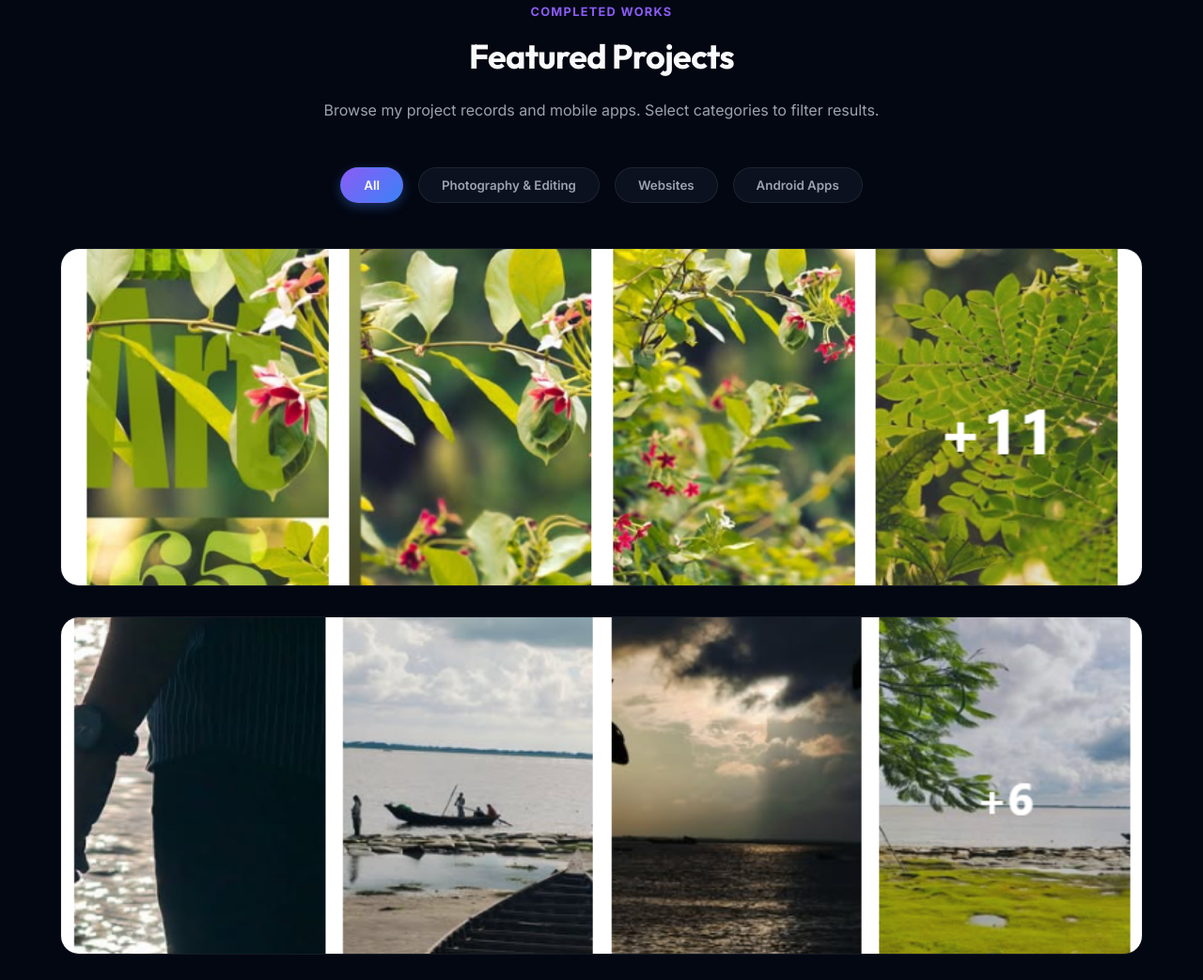
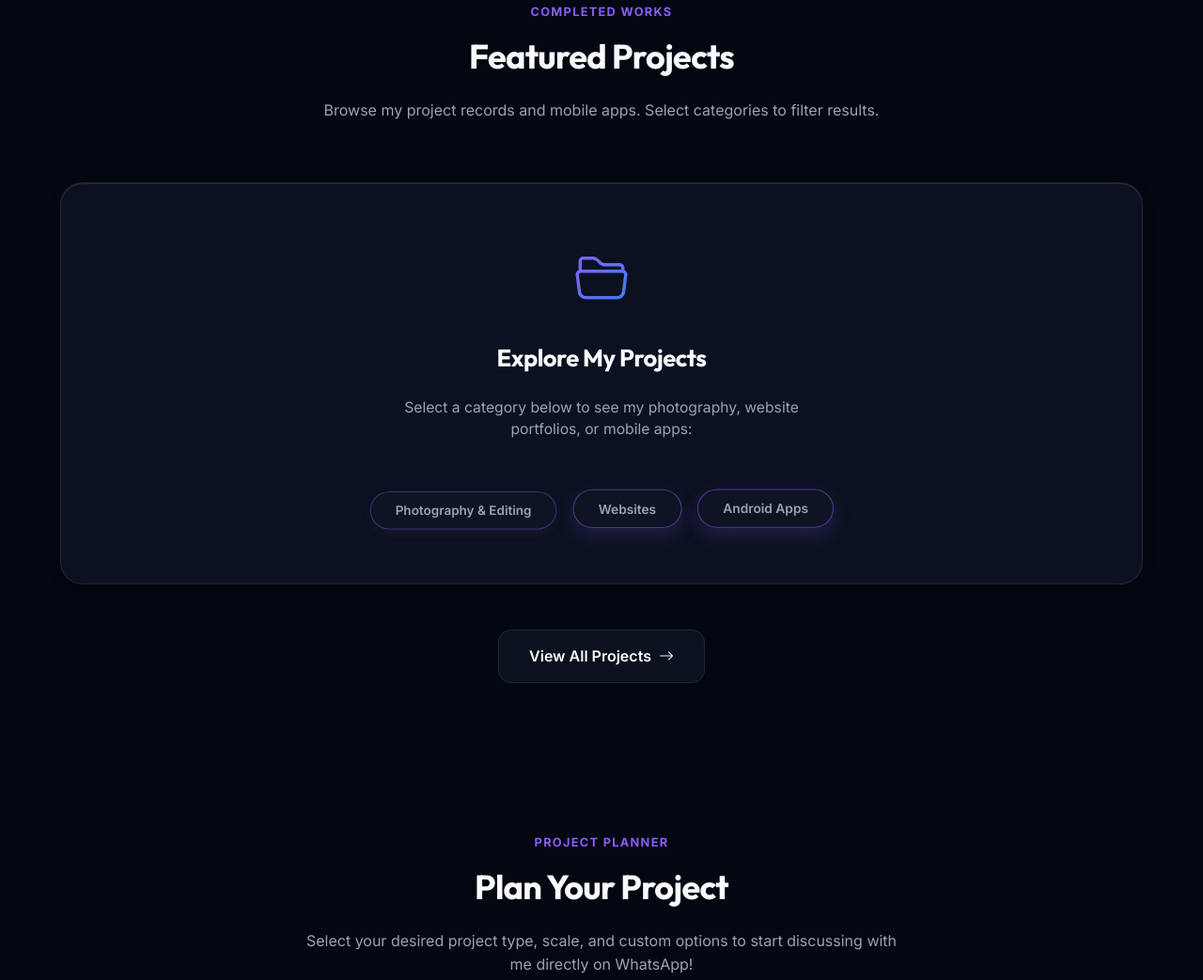
Before and after one commit to shariarna/ZAim.rohan, a plain HTML site: page index.html in a window 1280 px wide. Shown: the part 2101-3144 px from the top of the page at 94% size. Drawn offline with nearby package versions, Linux system fonts and the light colour scheme.

Commit message:
Feature: Portfolio filter options inside empty state card - no projects shown on initial load, category buttons pulsing inside glass card, smooth transition on click

```diff
--- a/app.js
+++ b/app.js
@@ -368,6 +368,13 @@ function renderPortfolioItems(lang = 'en') {
 
   grid.innerHTML = '';
 
+  // Check if there is an active filter button currently
+  const activeFilterBtn = document.querySelector('.portfolio-filters .filter-btn.active');
+  const activeFilter = activeFilterBtn ? activeFilterBtn.getAttribute('data-filter') : null;
+
+  // If there is no active filter button, hide all items initially and show the empty state message
+  const hideAllInitially = !activeFilter;
+
   portfolioProjects.forEach(proj => {
     const title = lang === 'bd' ? proj.title_bd : proj.title_en;
     const desc = lang === 'bd' ? proj.desc_bd : proj.desc_en;
@@ -381,6 +388,14 @@ function renderPortfolioItems(lang = 'en') {
     item.setAttribute('data-title', title);
     item.setAttribute('data-desc', desc);
 
+    if (hideAllInitially) {
+      item.style.display = 'none';
+      item.style.opacity = '0';
+    } else if (activeFilter && activeFilter !== 'all' && proj.category !== activeFilter) {
+      item.style.display = 'none';
+      item.style.opacity = '0';
+    }
+
     item.innerHTML = `
       <img src="${proj.image}" alt="${title}" class="portfolio-img" loading="lazy">
       <div class="portfolio-overlay">
@@ -392,6 +407,53 @@ function renderPortfolioItems(lang = 'en') {
 
     grid.appendChild(item);
   });
+
+  if (hideAllInitially) {
+    // Append beautiful empty state message
+    const emptyState = document.createElement('div');
+    emptyState.id = 'portfolioEmptyState';
+    emptyState.className = 'portfolio-empty-state glass-panel reveal active';
+    emptyState.style.gridColumn = '1 / -1';
+    emptyState.style.padding = '3.5rem 2rem';
+    emptyState.style.textAlign = 'center';
+    emptyState.style.display = 'flex';
+    emptyState.style.flexDirection = 'column';
+    emptyState.style.alignItems = 'center';
+    emptyState.style.justifyContent = 'center';
+    emptyState.style.gap = '1.25rem';
+
+    const msgIcon = '<i class="bi bi-folder2-open text-gradient-primary" style="font-size: 3.5rem;"></i>';
+    const msgTitle = lang === 'bd' ? 'আমার প্রজেক্টগুলো দেখুন' : 'Explore My Projects';
+    const msgDesc = lang === 'bd' ? 'আমার করা কাজগুলো দেখতে নিচে যেকোনো একটি ক্যাটাগরি নির্বাচন করুন:' : 'Select a category below to see my photography, website portfolios, or mobile apps:';
+
+    // Dynamically retrieve labels for empty state buttons
+    const btnPhotoLabel = translations[lang]['filter_photography'];
+    const btnWebLabel = translations[lang]['filter_websites'];
+    const btnAppLabel = translations[lang]['filter_apps'];
+
+    emptyState.innerHTML = `
+      ${msgIcon}
+      <h3 style="font-size: 1.6rem; font-weight: 700; margin: 0;">${msgTitle}</h3>
+      <p style="color: var(--text-secondary); max-width: 480px; margin: 0 0 0.5rem 0; font-size: 0.98rem; line-height: 1.5;">${msgDesc}</p>
+      <div class="portfolio-empty-state-filters">
+        <button class="filter-btn empty-state-btn" data-filter="photography">${btnPhotoLabel}</button>
+        <button class="filter-btn empty-state-btn" data-filter="websites">${btnWebLabel}</button>
+        <button class="filter-btn empty-state-btn" data-filter="apps">${btnAppLabel}</button>
+      </div>
+    `;
+    grid.appendChild(emptyState);
+
+    // Wire up event listeners to empty state buttons to trigger topFilters
+    emptyState.querySelectorAll('.empty-state-btn').forEach(btn => {
+      btn.addEventListener('click', () => {
+        const filterVal = btn.getAttribute('data-filter');
+        const topBtn = document.querySelector(`#topFilters .filter-btn[data-filter="${filterVal}"]`);
+        if (topBtn) {
+          topBtn.click();
+        }
+      });
+    });
+  }
 
   bindLightboxEvents();
   initTiltEffect(); // Re-apply tilt to newly generated items
@@ -689,15 +751,39 @@ function initFloatingWidget() {
 
 // --- Portfolio Filters Binding ---
 function initFilters() {
+  const filtersContainer = document.querySelector('.portfolio-filters');
   const filters = document.querySelectorAll('.filter-btn');
+
+  // Set has-active if there's already an active filter on load
+  const hasActiveInitially = document.querySelector('.portfolio-filters .filter-btn.active');
+  if (hasActiveInitially && filtersContainer) {
+    filtersContainer.classList.add('has-active');
+  }
 
   filters.forEach(btn => {
     btn.addEventListener('click', () => {
       filters.forEach(b => b.classList.remove('active'));
       btn.classList.add('active');
+      if (filtersContainer) {
+        filtersContainer.classList.add('has-active');
+
+        // Show topFilters smoothly if it was hidden
+        if (filtersContainer.id === 'topFilters') {
+          filtersContainer.style.display = 'flex';
+          setTimeout(() => {
+            filtersContainer.style.opacity = '1';
+            filtersContainer.style.transform = 'translateY(0)';
+          }, 50);
+        }
+      }
 
       const filterValue = btn.getAttribute('data-filter');
       const items = document.querySelectorAll('.portfolio-item');
+
+      const emptyState = document.getElementById('portfolioEmptyState');
+      if (emptyState) {
+        emptyState.style.display = 'none';
+      }
 
       items.forEach(item => {
         if (filterValue === 'all' || item.getAttribute('data-category') === filterValue) {
--- a/index.html
+++ b/index.html
@@ -258,8 +258,7 @@
         <p class="section-desc" data-translate="portfolio_desc">Browse my project records, mobile apps, and photography captures. Select categories to filter results.</p>
       </div>
 
-      <div class="portfolio-filters">
-        <button class="filter-btn active" data-filter="all" data-translate="filter_all">All</button>
+      <div class="portfolio-filters" id="topFilters" style="display: none; opacity: 0; transition: opacity 0.4s ease, transform 0.4s ease; transform: translateY(-10px);">
         <button class="filter-btn" data-filter="photography" data-translate="filter_photography">Photography &amp; Editing</button>
         <button class="filter-btn" data-filter="websites" data-translate="filter_websites">Websites</button>
         <button class="filter-btn" data-filter="apps" data-translate="filter_apps">Android Apps</button>
--- a/style.css
+++ b/style.css
@@ -729,7 +729,7 @@ body[data-theme="light"] .contact-icon {
 .portfolio-filters {
   display: flex;
   justify-content: center;
-  gap: 1rem;
+  gap: 1.25rem;
   margin-bottom: 3rem;
   flex-wrap: wrap;
 }
@@ -738,18 +738,92 @@ body[data-theme="light"] .contact-icon {
   background: var(--bg-card);
   border: 1px solid var(--border-color);
   color: var(--text-secondary);
-  padding: 0.6rem 1.5rem;
+  padding: 0.7rem 1.6rem;
   border-radius: 30px;
   font-weight: 600;
   cursor: pointer;
-  transition: all 0.3s ease;
+  transition: all 0.4s cubic-bezier(0.16, 1, 0.3, 1);
 }
 
 .filter-btn:hover, .filter-btn.active {
   background: var(--primary-gradient);
   color: #fff;
   border-color: transparent;
-  box-shadow: 0 4px 12px var(--glow-primary);
+  box-shadow: 0 8px 24px var(--glow-primary);
+  transform: translateY(-2px);
+}
+
+/* Pulse highlight animation when NO filter has been clicked yet */
+.portfolio-filters:not(.has-active) .filter-btn {
+  animation: filterPulse 2.5s infinite ease-in-out;
+  border-color: rgba(139, 92, 246, 0.25);
+}
+
+.portfolio-filters:not(.has-active) .filter-btn:nth-child(1) {
+  animation-delay: 0s;
+}
+
+.portfolio-filters:not(.has-active) .filter-btn:nth-child(2) {
+  animation-delay: 0.4s;
+}
+
+.portfolio-filters:not(.has-active) .filter-btn:nth-child(3) {
+  animation-delay: 0.8s;
+}
+
+@keyframes filterPulse {
+  0%, 100% {
+    transform: translateY(0) scale(1);
+    box-shadow: var(--shadow-sm);
+  }
+  50% {
+    transform: translateY(-4px) scale(1.03);
+    border-color: rgba(139, 92, 246, 0.55);
+    box-shadow: 0 8px 20px rgba(139, 92, 246, 0.2);
+  }
+}
+
+/* Portfolio Empty State styles */
+.portfolio-empty-state {
+  margin-top: 1rem;
+  transition: all var(--transition-speed) ease;
+}
+
+.portfolio-empty-state-filters {
+  display: flex;
+  justify-content: center;
+  gap: 1.25rem;
+  margin-top: 1.75rem;
+  flex-wrap: wrap;
+}
+
+.portfolio-empty-state-filters .filter-btn {
+  animation: filterPulse 2.5s infinite ease-in-out;
+  border-color: rgba(139, 92, 246, 0.25);
+  box-shadow: 0 4px 15px rgba(139, 92, 246, 0.08);
+}
+
+.portfolio-empty-state-filters .filter-btn:nth-child(1) {
+  animation-delay: 0s;
+}
+
+.portfolio-empty-state-filters .filter-btn:nth-child(2) {
+  animation-delay: 0.4s;
+}
+
+.portfolio-empty-state-filters .filter-btn:nth-child(3) {
+  animation-delay: 0.8s;
+}
+
+@keyframes floatArrows {
+  0%, 100% {
+    transform: translateY(0);
+    opacity: 0.5;
+  }
+  50% {
+    transform: translateY(-8px);
+    opacity: 1;
+  }
 }
 
 .portfolio-grid {
```
